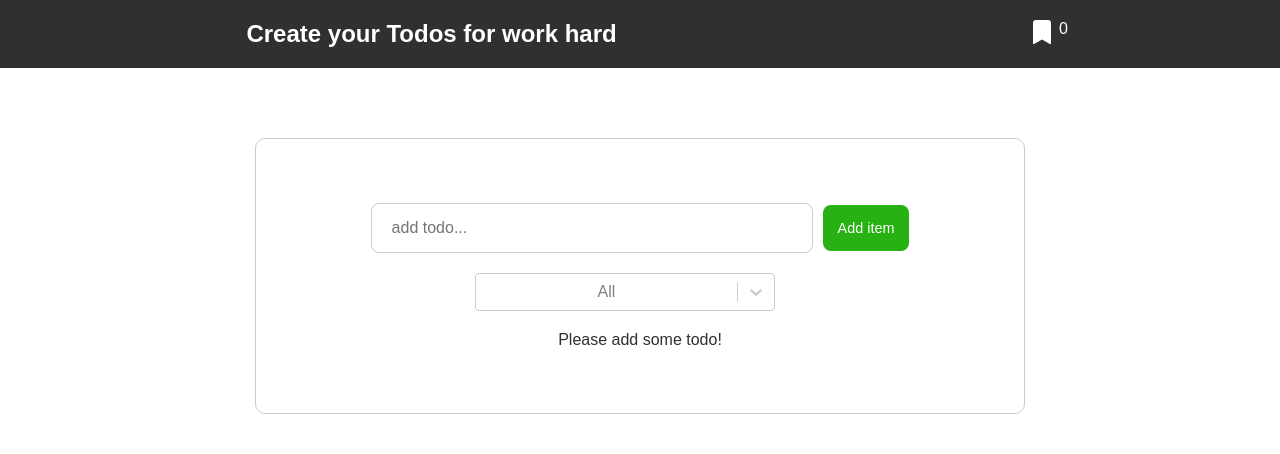
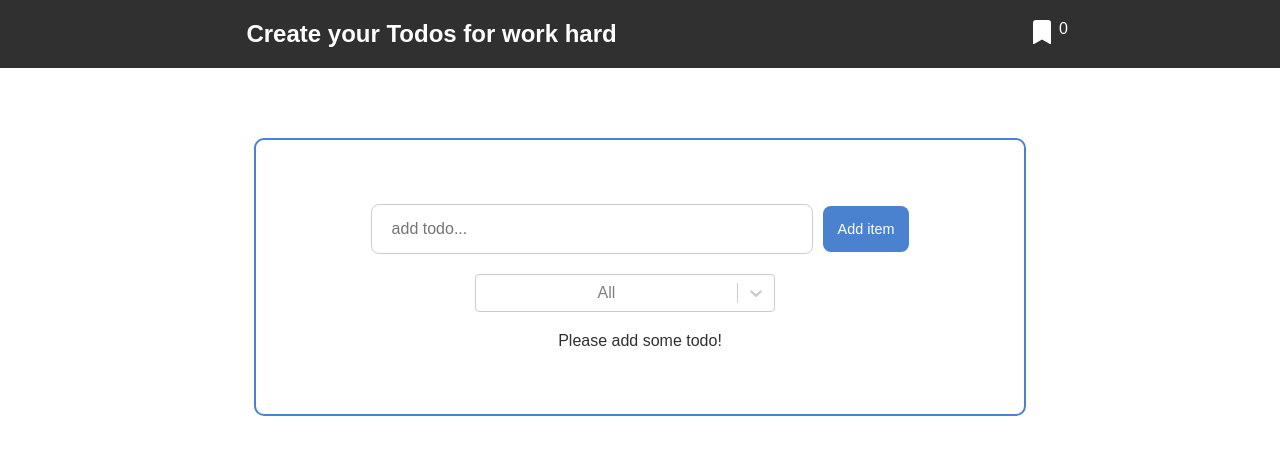
Before and after one commit to siavashmhi/todo-app, a React (Create React App) app: page / in a window 1280 px wide. Shown: the top 454 px of the page. Built offline with nearby package versions, Linux system fonts and the light colour scheme.

Commit message:
add codes

```diff
--- a/src/components/todo-app/todoApp.module.css
+++ b/src/components/todo-app/todoApp.module.css
@@ -4,7 +4,7 @@
   justify-content: center;
   align-items: center;
   width: 40rem;
-  border: 1px solid #ccc;
+  border: 2px solid #4b82d0;
   border-radius: 10px;
   padding: 4rem;
   margin: 0 auto;
--- a/src/components/todo-form/todoForm.module.css
+++ b/src/components/todo-form/todoForm.module.css
@@ -8,7 +8,7 @@
 }
 
 .formContainer button {
-  background-color: #27b112;
+  background-color: #4b82d0;
   padding: 15px;
   cursor: pointer;
   color: #fff;
@@ -16,6 +16,7 @@
   border-radius: 8px;
   border: none;
   font-size: 0.9rem;
+  transition: all 0.2s ease;
 }
 
 .formContainer .updateTodo button {
@@ -24,3 +25,7 @@
   background-color: rgb(218, 17, 17);
   color: #fff;
 }
+
+.formContainer button:hover {
+  background-color: #226acd;
+}
```
